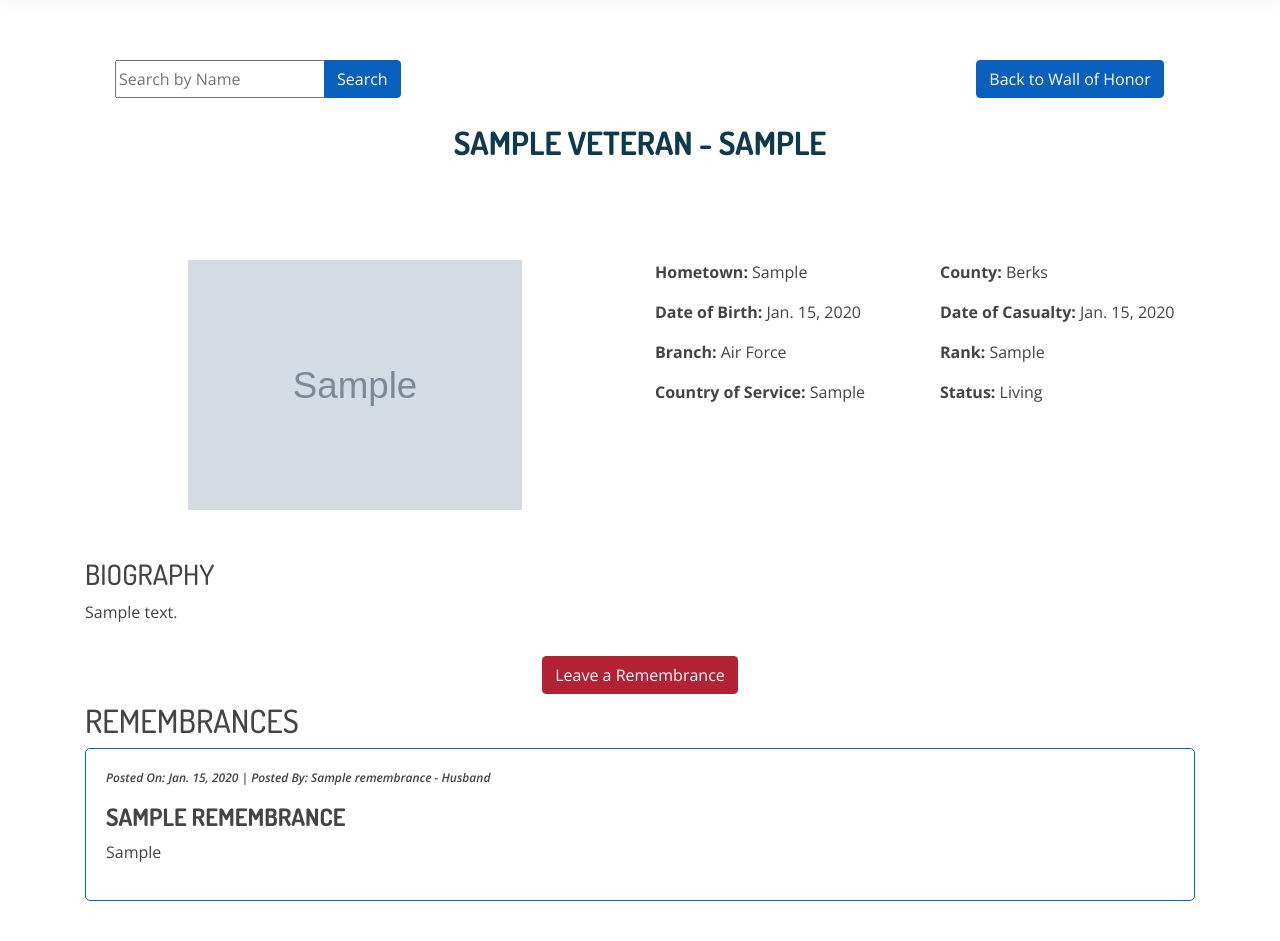
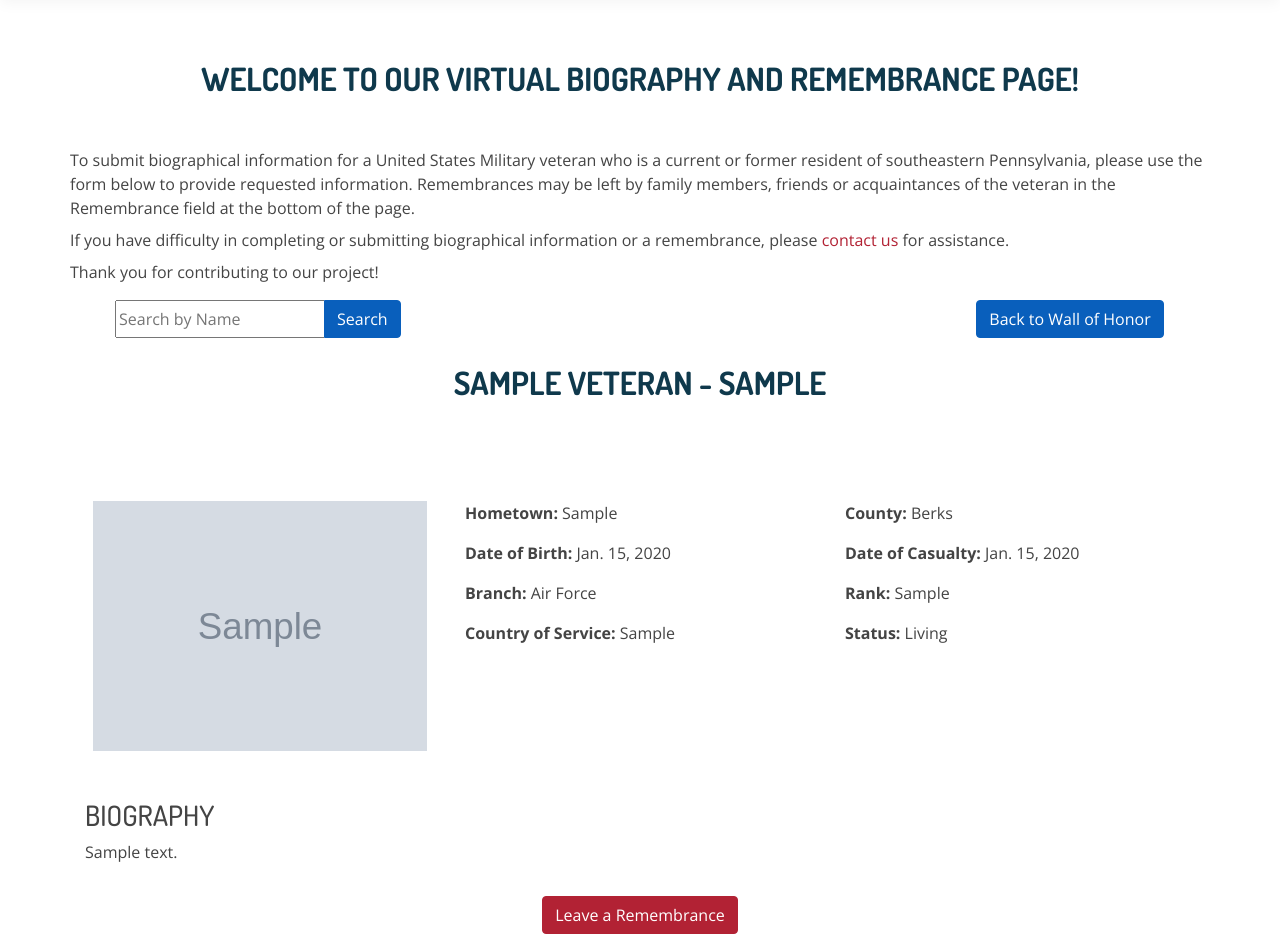
Before and after one commit to jtangir87/vetwallofhonor, a Django app: page /wall-of-honor/1 in a window 1280 px wide. Shown: the part 84-1025 px from the top of the page. Run offline with Django 3.2, Linux system fonts and the light colour scheme; tables that the repository leaves empty hold one stand-in row (values such as "Sample post"); grey boxes marked "Sample" are stand-in pictures; parts of the project's set-up code (start-up, migrations or seed data) failed here and were passed over; some libraries are stand-ins or nearby versions.

Commit message:
text alignment updates

```diff
--- a/templates/veteran_detail.html
+++ b/templates/veteran_detail.html
@@ -21,6 +21,20 @@
     <!-- ======= Bio Form Section ======= -->
     <section id="bio-detail" class="bio-detail" style="margin-top:84px;">
       <div class="container">
+
+        <div class="section-title">
+          <h2>Welcome to our virtual biography and remembrance page!</h2>
+
+        </div>
+
+        <div class="row">
+          <p class="mb-2">To submit biographical information for a United States Military veteran who is a current or former resident of southeastern Pennsylvania, please use the form below to provide requested information.
+            Remembrances may be left by family members, friends or acquaintances of the veteran in the Remembrance field at the bottom of the page.
+          </p>
+          <p class="mb-2">If you have difficulty in completing or submitting biographical information or a remembrance, please <a href="{% url 'home' %}#contact">contact us</a> for assistance.
+          <p>Thank you for contributing to our project!</p>
+        </div>
+
         <div class="row search-row mb-3 text-center" style="margin-left:5px">
           <div class="col-lg-9 search-bar">
             <form action="{% url 'vet_search' %}" method="get" style="margin-left: 10px; margin-bottom: 10px;">
@@ -41,11 +55,11 @@
         </div>
 
         <div class="row mt-5">
-          <div class="col-lg-6 text-center">
+          <div class="col-lg-4 text-center">
             <img class="img-fluid" src="{{vet.image.url}}">
           </div>
 
-          <div class="col-lg-6 vet-details">
+          <div class="col-lg-8 vet-details">
             <div class="row">
                 <div class="col-md-6 vet-info">
                     <p><strong>Hometown: </strong>{{vet.hometown}}</p>
```
Also changed, not shown: templates/home.html (+4 -5 lines).
